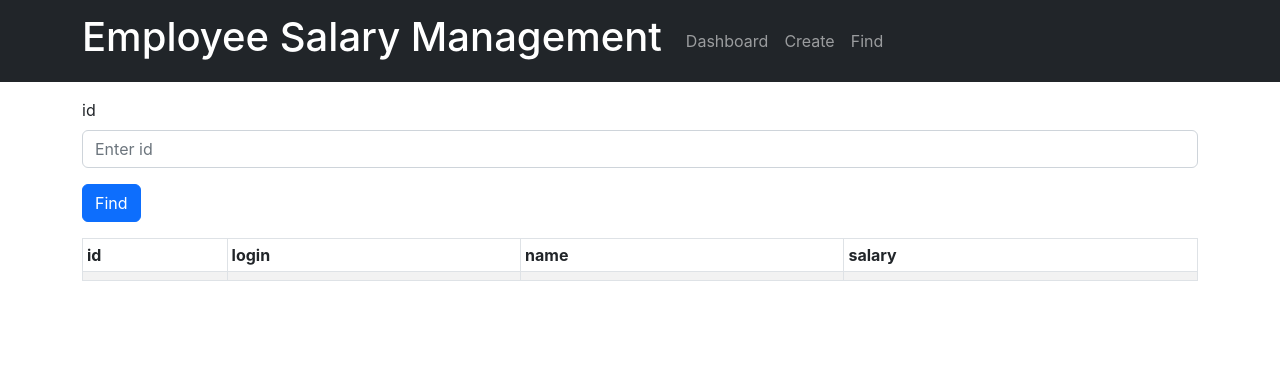
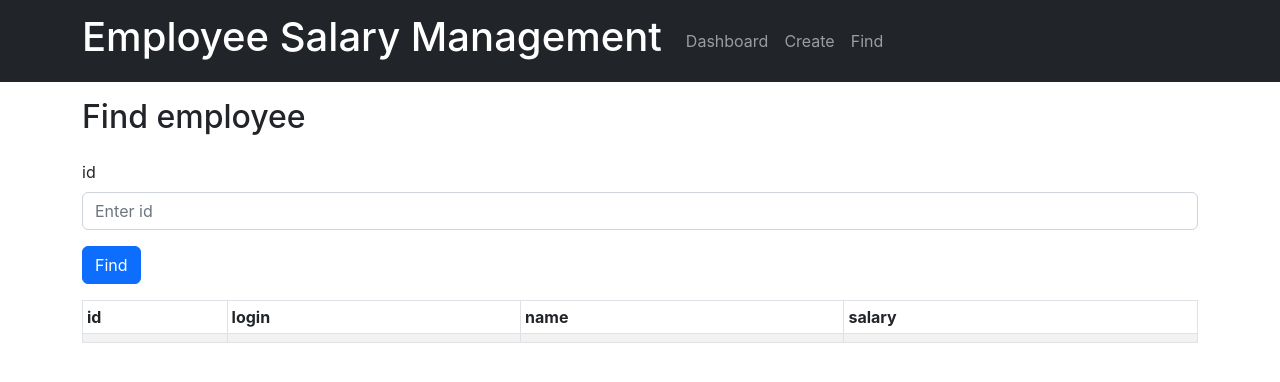
Before and after one commit to ongweisheng/employee-salary-management, a React (Create React App) app in the folder frontend/: page /find in a window 1280 px wide. Shown: the top 382 px of the page. Built offline with nearby package versions, Linux system fonts and the light colour scheme.

Commit message:
Add headers for different routes

```diff
--- a/frontend/src/components/CreateEmployee.js
+++ b/frontend/src/components/CreateEmployee.js
@@ -52,6 +52,7 @@ const CreateEmployee = () => {
 
     return (
         <Container>
+            <h2>Create employee</h2>
             <AlertMessage message={alertMessage} />
             <Form onSubmit={handleCreateEmployee}>
                 <Form.Group className="mb-3" controlId="formBasicName">
--- a/frontend/src/components/FindEmployee.js
+++ b/frontend/src/components/FindEmployee.js
@@ -35,6 +35,7 @@ const FindEmployee = () => {
     return (
         <Container>
          <div className="d-grid gap-3">
+            <h2>Find employee</h2>
             <AlertMessage message={alertMessage} />
             <Form onSubmit={handleFindEmployee}>
                 <Form.Group className="mb-3" controlId="formBasicName">
```
